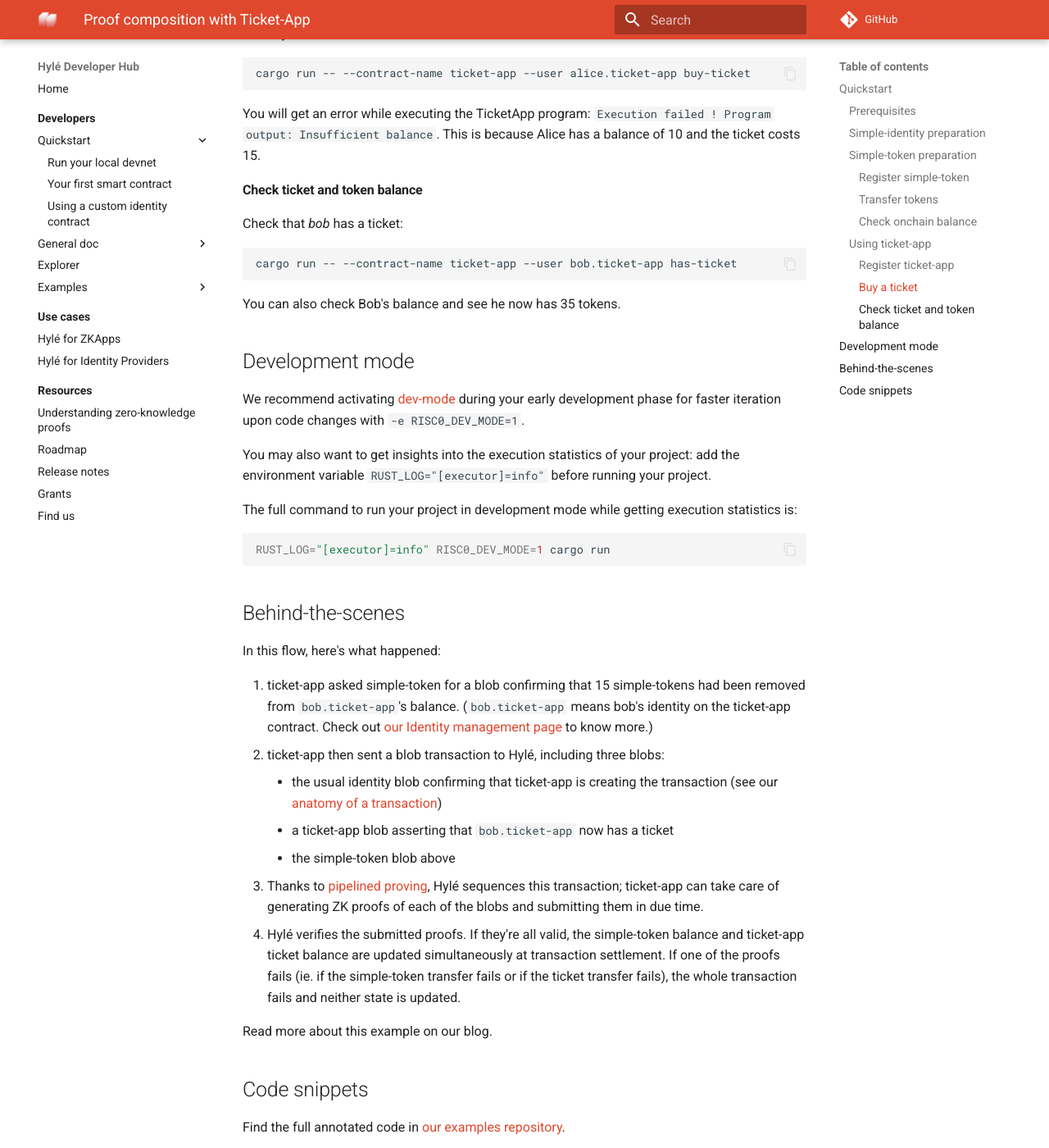
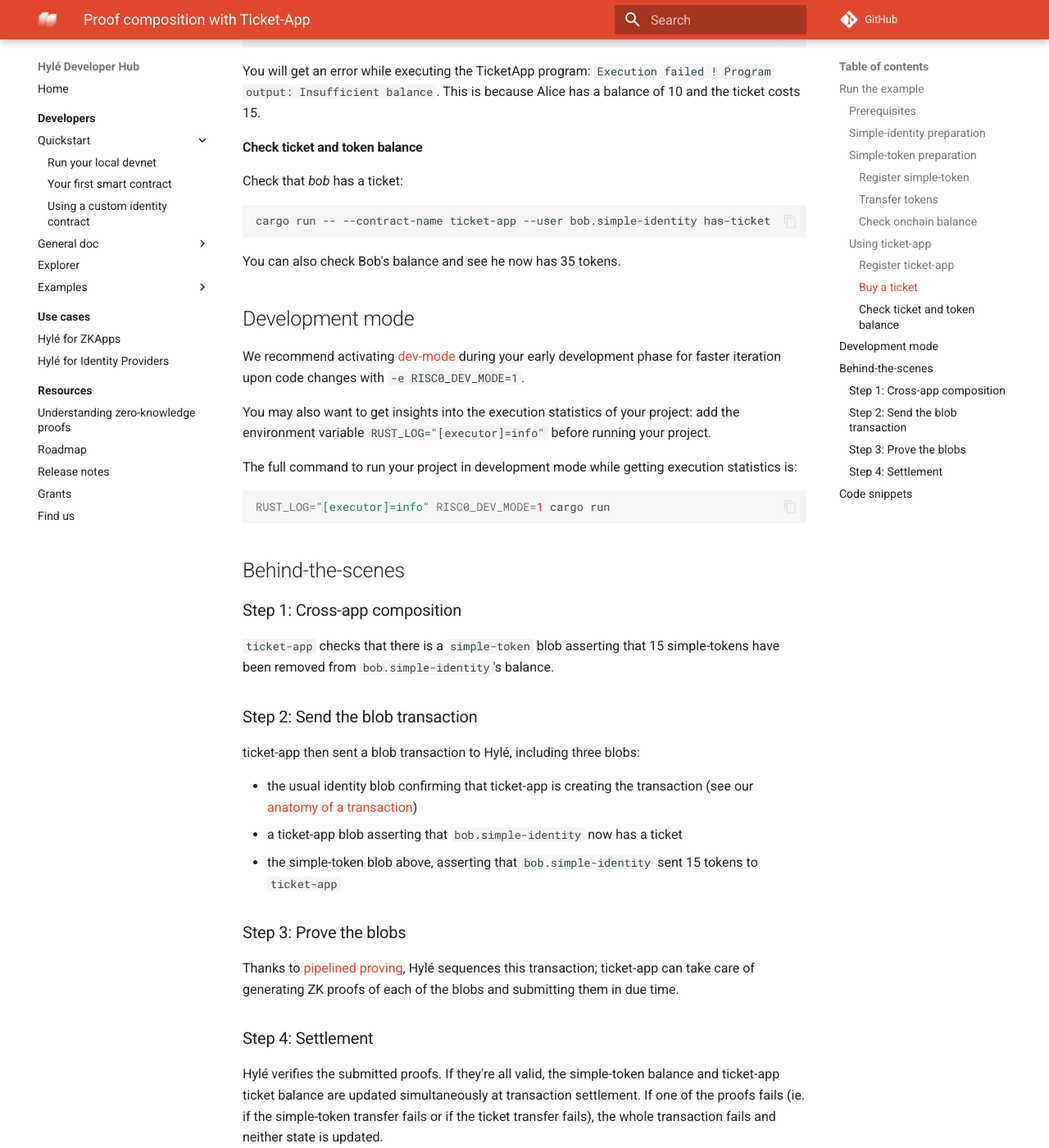
Before and after one commit to Hyle-org/devhub-hyle, an MkDocs documentation site: the page built from docs/developers/quickstart/proof-composition.md, in a window 1280 px wide and 1400 px high, scrolled down 2412 px. Shown: the whole window at 82% size. Built offline with MkDocs 1.6.1 and Material for MkDocs 9.7.7, drawn with Linux system fonts in a browser that asks for light colours; comment, search, counter and statistics services are not loaded; some of the changed text lies outside the part shown.

Commit message:
first changes from comments

````diff
--- a/docs/developers/quickstart/proof-composition.md
+++ b/docs/developers/quickstart/proof-composition.md
@@ -9,7 +9,7 @@
 - [ticket-app](https://github.com/Hyle-org/examples/tree/feat/ticket-app/ticket-app)
 - [simple-token](https://github.com/Hyle-org/examples/tree/feat/ticket-app/simple-token)
 
-## Quickstart
+## Run the example
 
 ### Prerequisites
 
@@ -29,6 +29,8 @@
 
 <!-- Write -->
 To be added.
+
+`bob.simple-identity`, which will be used extensively from now on, refers to bob's identity on the simple-identity contract. Check out our [Identity management](../general-doc/identity.md) and [custom identity contract](./custom-identity-contract.md) pages to know more.
 
 ### Simple-token preparation
 
@@ -53,8 +55,8 @@
 To send 50 tokens to *bob* and 10 tokens to *alice*, run:
 
 ```bash
-cargo run -- -contract-name simple-token transfer faucet.simple-token bob.ticket-app 50
-cargo run -- -contract-name simple-token transfer faucet.simple-token alice.ticket-app 10
+cargo run -- -contract-name simple-token transfer faucet.simple-token bob.simple-identity 50
+cargo run -- -contract-name simple-token transfer faucet.simple-token alice.simple-identity 10
 ```
 
 The node's log will show:
@@ -71,14 +73,9 @@
 ```bash
 cargo run -- --contract-name simple-token balance faucet.simple-token
 
-cargo run -- --contract-name simple-token balance bob.ticket-app
-cargo run -- --contract-name simple-token balance alice.ticket-app
+cargo run -- --contract-name simple-token balance bob.simple-identity
+cargo run -- --contract-name simple-token balance alice.simple-identity
 ```
-
-!!! note
-    The example does not compose with an identity contract, thus no identity verification is made.
-    This is the reason for the suffix ".simple-token" and ".ticket-app" on the "from" & "to" transfer fields.
-    Learn more in [our identity management page](../general-doc/identity.md).
 
 ### Using ticket-app
 
@@ -99,13 +96,13 @@
 Let's buy a ticket for *bob*:
 
 ```bash
-cargo run -- --contract-name ticket-app --user bob.ticket-app buy-ticket
+cargo run -- --contract-name ticket-app --user bob.simple-identity buy-ticket
 ```
 
 Let's try with *alice*:
 
 ```bash
-cargo run -- --contract-name ticket-app --user alice.ticket-app buy-ticket
+cargo run -- --contract-name ticket-app --user alice.simple-identity buy-ticket
 ```
 
 You will get an error while executing the TicketApp program: `Execution failed ! Program output: Insufficient balance`. This is because Alice has a balance of 10 and the ticket costs 15.
@@ -115,7 +112,7 @@
 Check that *bob* has a ticket:
 
 ```bash
-cargo run -- --contract-name ticket-app --user bob.ticket-app has-ticket
+cargo run -- --contract-name ticket-app --user bob.simple-identity has-ticket
 ```
 
 You can also check Bob's balance and see he now has 35 tokens.
@@ -134,15 +131,27 @@
 
 ## Behind-the-scenes
 
-In this flow, here's what happened:
+<!--Graph-->
 
-1. ticket-app asked simple-token for a blob confirming that 15 simple-tokens had been removed from `bob.ticket-app`'s balance. (`bob.ticket-app` means bob's identity on the ticket-app contract. Check out [our Identity management page](../general-doc/identity.md) to know more.)
-1. ticket-app then sent a blob transaction to Hylé, including three blobs:
-    - the usual identity blob confirming that ticket-app is creating the transaction (see our [anatomy of a transaction](../general-doc/transaction.md))
-    - a ticket-app blob asserting that `bob.ticket-app` now has a ticket
-    - the simple-token blob above
-1. Thanks to [pipelined proving](../general-doc/pipelined-proving.md), Hylé sequences this transaction; ticket-app can take care of generating ZK proofs of each of the blobs and submitting them in due time.
-1. Hylé verifies the submitted proofs. If they're all valid, the simple-token balance and ticket-app ticket balance are updated simultaneously at transaction settlement. If one of the proofs fails (ie. if the simple-token transfer fails or if the ticket transfer fails), the whole transaction fails and neither state is updated.
+### Step 1: Cross-app composition
+
+`ticket-app` checks that there is a `simple-token` blob asserting that 15 simple-tokens have been removed from `bob.simple-identity`'s balance.
+
+### Step 2: Send the blob transaction
+
+ticket-app then sent a blob transaction to Hylé, including three blobs:
+
+- the usual identity blob confirming that ticket-app is creating the transaction (see our [anatomy of a transaction](../general-doc/transaction.md))
+- a ticket-app blob asserting that `bob.simple-identity` now has a ticket
+- the simple-token blob above, asserting that `bob.simple-identity` sent 15 tokens to `ticket-app`
+
+### Step 3: Prove the blobs
+
+Thanks to [pipelined proving](../general-doc/pipelined-proving.md), Hylé sequences this transaction; ticket-app can take care of generating ZK proofs of each of the blobs and submitting them in due time.
+
+### Step 4: Settlement
+
+Hylé verifies the submitted proofs. If they're all valid, the simple-token balance and ticket-app ticket balance are updated simultaneously at transaction settlement. If one of the proofs fails (ie. if the simple-token transfer fails or if the ticket transfer fails), the whole transaction fails and neither state is updated.
 
 Read more about this example on our blog.
 
````
